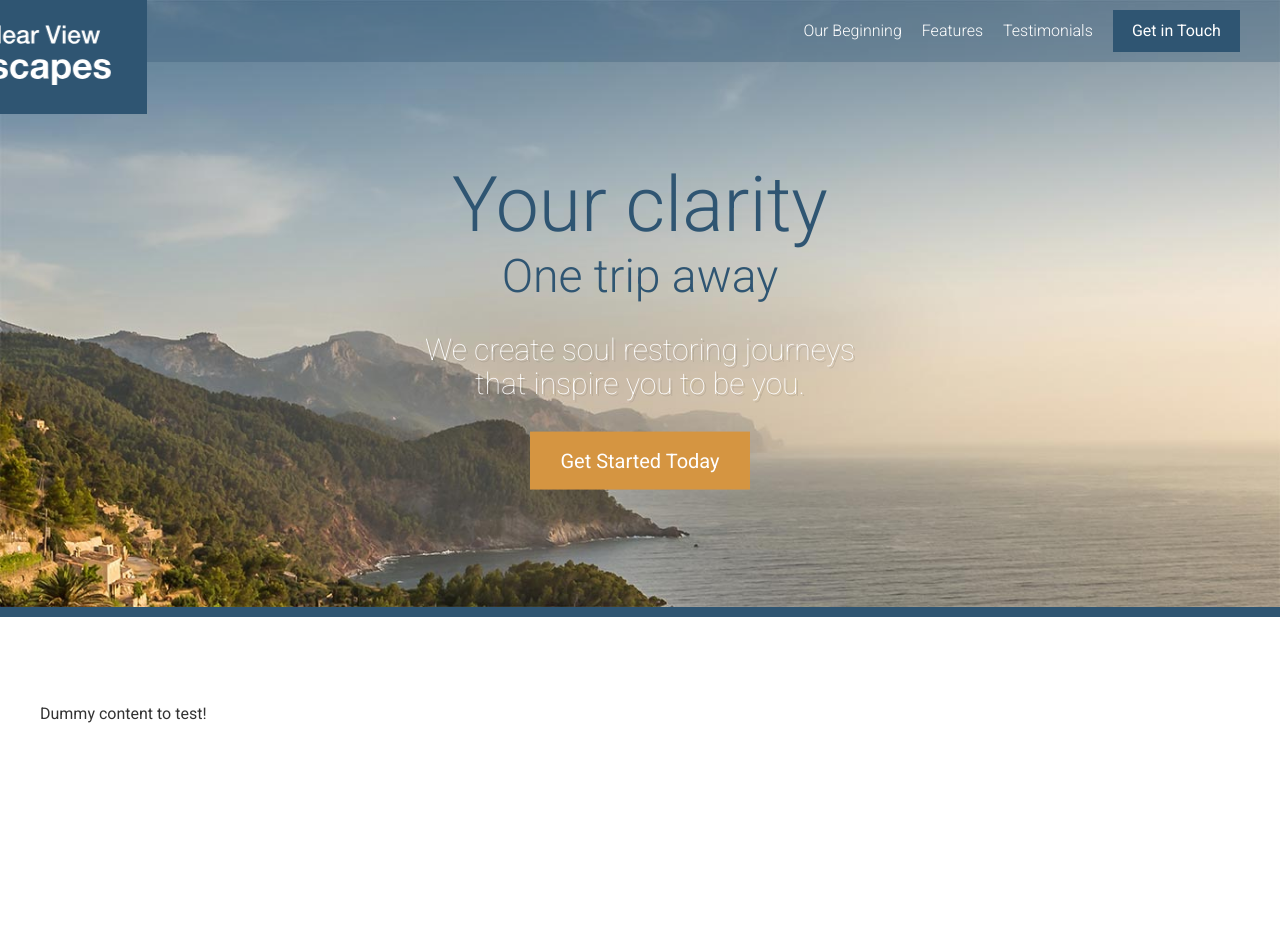
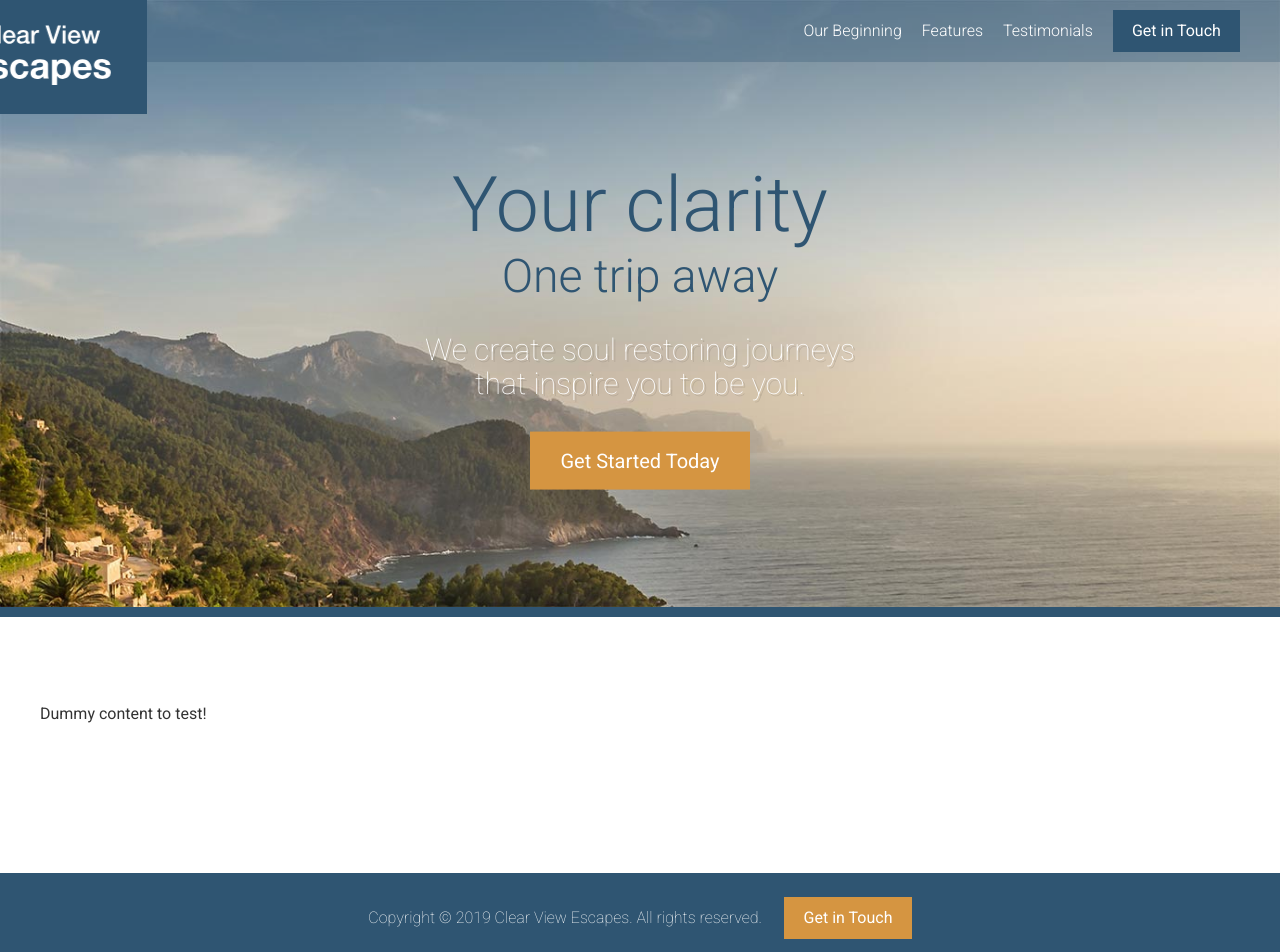
Before and after one commit to nva12/react-travel-site, a React (Create React App) app: page / in a window 1280 px wide. Shown: the top 952 px of the page. Before the commit the page ends 873 px from the top, so only its background shows below. Built offline with nearby package versions, Linux system fonts and the light colour scheme.

Commit message:
complete SiteFooter component

```diff
--- a/src/App.js
+++ b/src/App.js
@@ -4,6 +4,7 @@ import GlobalStyle from './styles/globalStyles';
 import LargeHero from './components/LargeHero';
 import OurBeginning from './components/OurBeginning';
 import SiteHeader from './components/SiteHeader';
+import SiteFooter from './components/SiteFooter';
 
 function App() {
   return (
@@ -12,6 +13,7 @@ function App() {
       <SiteHeader />
       <LargeHero />
       <OurBeginning />
+      <SiteFooter />
     </Fragment>
   );
 }
--- /dev/null
+++ b/src/components/SiteFooter.js
@@ -0,0 +1,42 @@
+import React from 'react';
+import styled from 'styled-components';
+import { palette } from '../styles/variables';
+import { respondTo } from '../styles/mixins';
+import Wrapper from './Wrapper';
+import Button from './Button';
+
+const FooterContainer = styled.footer`
+  background-color: ${palette.primary.main};
+  color: #fff;
+  padding: 0.5rem 0;
+  text-align: center;
+`;
+
+const FooterText = styled.span`
+  display: block;
+  margin-bottom: 1rem;
+  font-weight: 200;
+
+  ${respondTo.md`
+    display: inline;
+    margin-bottom: 0;
+    margin-right: 1.4rem;
+  `}
+`;
+
+const SiteFooter = () => (
+  <FooterContainer>
+    <Wrapper>
+      <p>
+        <FooterText>
+          Copyright &copy; 2019 Clear View Escapes. All rights reserved.
+        </FooterText>
+        <Button href={'/'} secondary className={'open-modal'}>
+          Get in Touch
+        </Button>
+      </p>
+    </Wrapper>
+  </FooterContainer>
+);
+
+export default SiteFooter;
```
